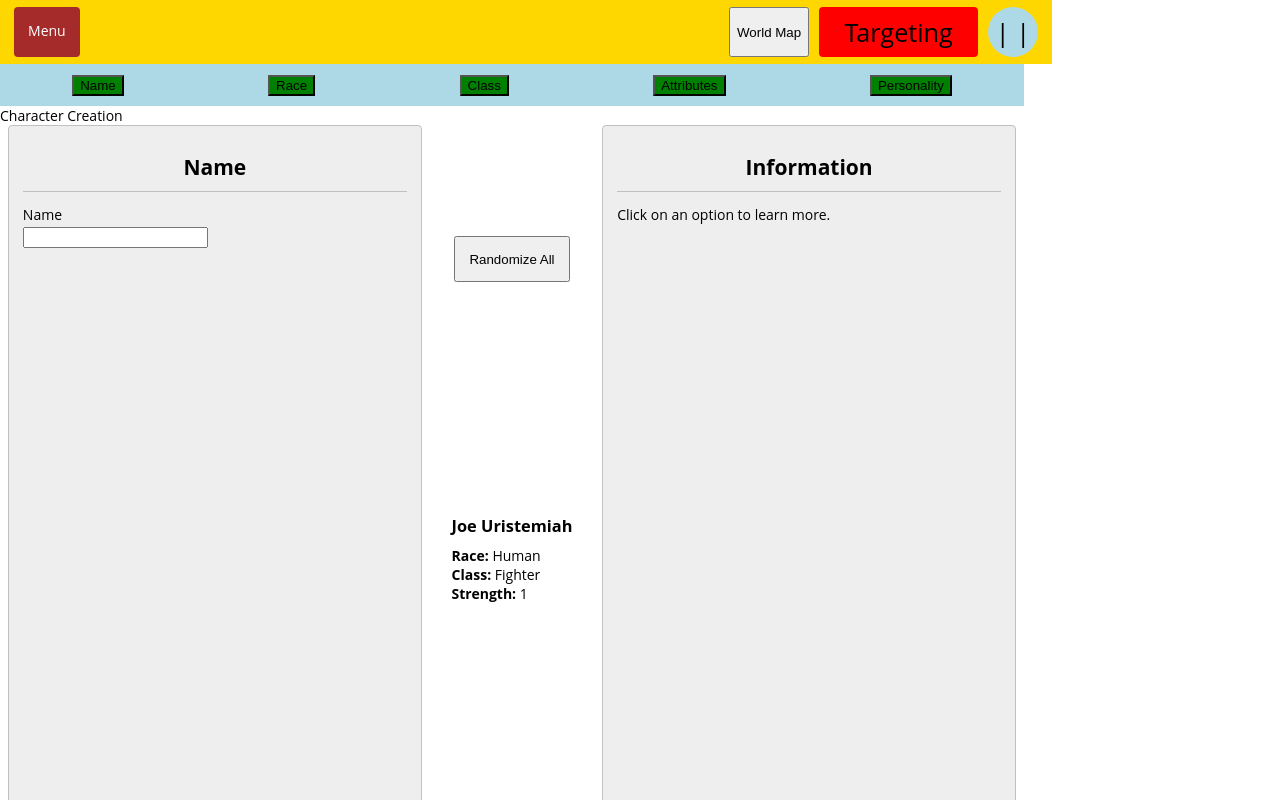
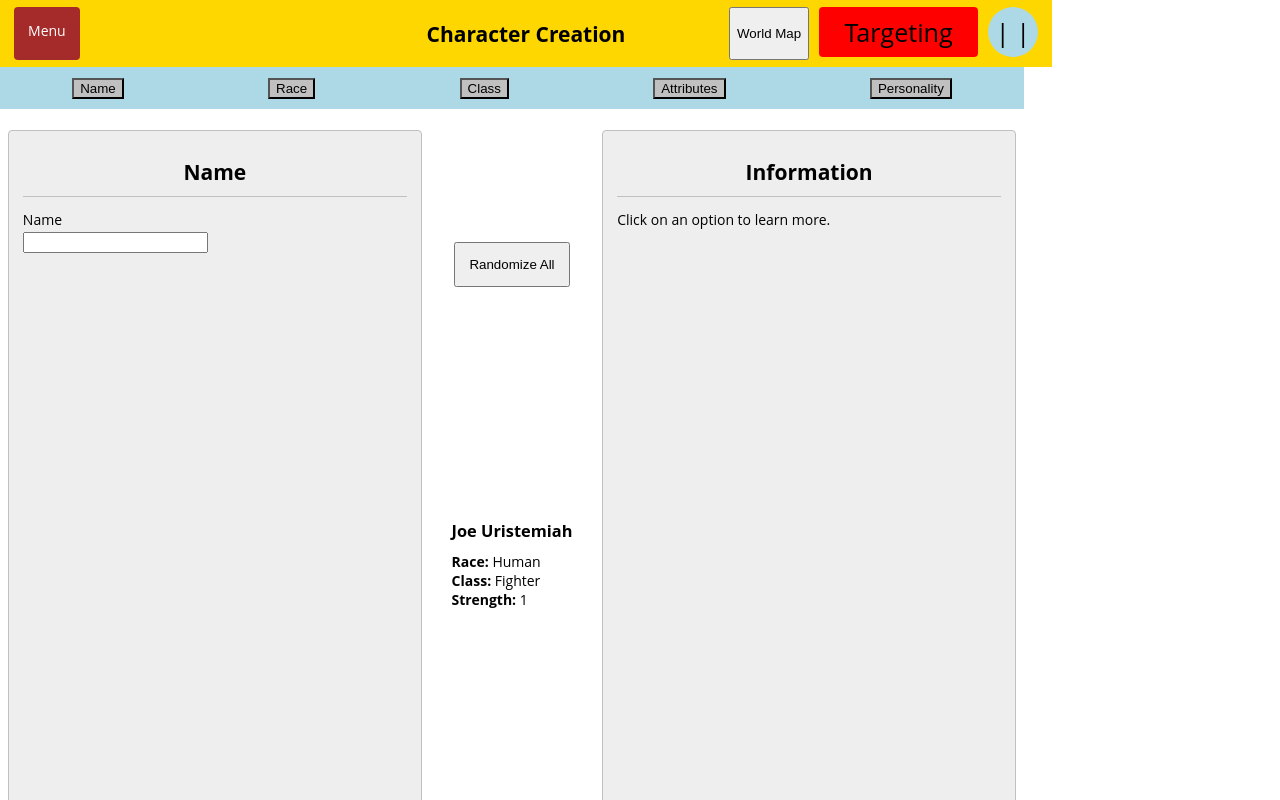
Before and after one commit to nmkataoka/adv-life, a React (Create React App) app: page / in a window 1280 px wide. Shown: the top 800 px of the page. Built offline with nearby package versions, Linux system fonts and the light colour scheme.

Commit message:
Move character creation title to topbar [Re: nmkataoka/adv-life#79]

```diff
--- a/src/6-ui-features/CharacterCreationScene/CharacterCreationNavBar.tsx
+++ b/src/6-ui-features/CharacterCreationScene/CharacterCreationNavBar.tsx
@@ -39,5 +39,5 @@ const Container = styled.div`
 `;
 
 const NavItem = styled.button`
-  background-color: green;
+  background-color: #c0c0c0;
 `;
--- a/src/6-ui-features/CharacterCreationScene/index.tsx
+++ b/src/6-ui-features/CharacterCreationScene/index.tsx
@@ -1,11 +1,12 @@
-import React from 'react';
+import React, { useEffect } from 'react';
 import styled from '@emotion/styled';
-import { useSelector } from 'react-redux';
+import { useSelector, useDispatch } from 'react-redux';
 import CharacterCreationNavBar from './CharacterCreationNavBar';
 import InfoWindow from './components/InfoWindow';
 import { RootState } from '../../7-app/types';
 import ScreenInfoToScreen from './components/ScreenInfoToScreen';
 import CharacterSummaryColumn from './CharacterSummaryColumn';
+import { changedTitle } from '../TopBar/topBarSlice';
 
 const screenSelector = (state: RootState) => {
   const { screenIdx } = state.characterCreation;
@@ -14,12 +15,16 @@ const screenSelector = (state: RootState) => {
 };
 
 export default function CharacterCreationScene(): JSX.Element {
+  const dispatch = useDispatch();
   const screenInfo = useSelector(screenSelector);
+
+  useEffect(() => {
+    dispatch(changedTitle('Character Creation'));
+  }, [dispatch]);
 
   return (
     <Container>
       <CharacterCreationNavBar />
-      Character Creation
       <Content>
         <ScreenInfoToScreen screenInfo={screenInfo} />
         <CharacterSummaryColumn />
@@ -37,4 +42,5 @@ const Content = styled.div`
   display: flex;
   justify-content: space-around;
   align-items: stretch;
+  padding-top: 1.5em;
 `;
--- a/src/6-ui-features/TopBar/index.tsx
+++ b/src/6-ui-features/TopBar/index.tsx
@@ -1,22 +1,30 @@
 import React from 'react';
 import styled from '@emotion/styled';
+import { useSelector } from 'react-redux';
 import PauseButton from './PauseButton';
 import ShowAllTargetingButton from './ShowAllTargetingButton';
 import WorldMapButton from './WorldMapButton';
+import { RootState } from '../../7-app/types';
 
 const actions = ['Menu'];
 
 export default function TopBar(): JSX.Element {
+  const title = useSelector((state: RootState) => state.topBar.title);
   return (
     <Container>
-      {actions.map((a) => (
-        <ActionButton key={a}>{a}</ActionButton>
-      ))}
-      <ButtonGroup>
+      <LeftGroup>
+        {actions.map((a) => (
+          <ActionButton key={a}>{a}</ActionButton>
+        ))}
+      </LeftGroup>
+      <CenterGroup>
+        {title && <h2>{title}</h2>}
+      </CenterGroup>
+      <RightGroup>
         <WorldMapButton />
         <ShowAllTargetingButton />
         <PauseButton />
-      </ButtonGroup>
+      </RightGroup>
     </Container>
   );
 }
@@ -41,6 +49,20 @@ const ActionButton = styled.div`
   }
 `;
 
-const ButtonGroup = styled.div`
+const LeftGroup = styled.div`
   display: flex;
+  justify-content: flex-start;
+  flex: 1 1 0;
 `;
+
+const CenterGroup = styled.div`
+  display: flex;
+  justify-content: center;
+  flex: 1 1 0;
+`;
+
+const RightGroup = styled.div`
+  display: flex;
+  justify-content: flex-end;
+  flex: 1 1 0;
+`;
--- /dev/null
+++ b/src/6-ui-features/TopBar/topBarSlice.ts
@@ -0,0 +1,21 @@
+import { createSlice, PayloadAction } from '@reduxjs/toolkit';
+
+const initialState = {
+  title: '',
+};
+
+const topBarSlice = createSlice({
+  name: 'topBar',
+  initialState,
+  reducers: {
+    changedTitle(state, action: PayloadAction<string>) {
+      state.title = action.payload;
+    },
+  },
+});
+
+export const {
+  changedTitle,
+} = topBarSlice.actions;
+
+export default topBarSlice.reducer;
--- a/src/7-app/rootReducer.ts
+++ b/src/7-app/rootReducer.ts
@@ -4,6 +4,7 @@ import combatSceneReducer from '../6-ui-features/CombatScene/combatSceneSlice';
 import modalMetaReducer from '../5-react-components/Modal/modalMetaSlice';
 import playerReducer from '../6-ui-features/Player/playerSlice';
 import sceneMetaReducer from '../6-ui-features/sceneManager/sceneMetaSlice';
+import topBarReducer from '../6-ui-features/TopBar/topBarSlice';
 
 const rootReducer = {
   characterCreation: characterCreationReducer,
@@ -12,6 +13,7 @@ const rootReducer = {
   modalMeta: modalMetaReducer,
   player: playerReducer,
   sceneMeta: sceneMetaReducer,
+  topBar: topBarReducer,
 };
 
 export default rootReducer;
```
